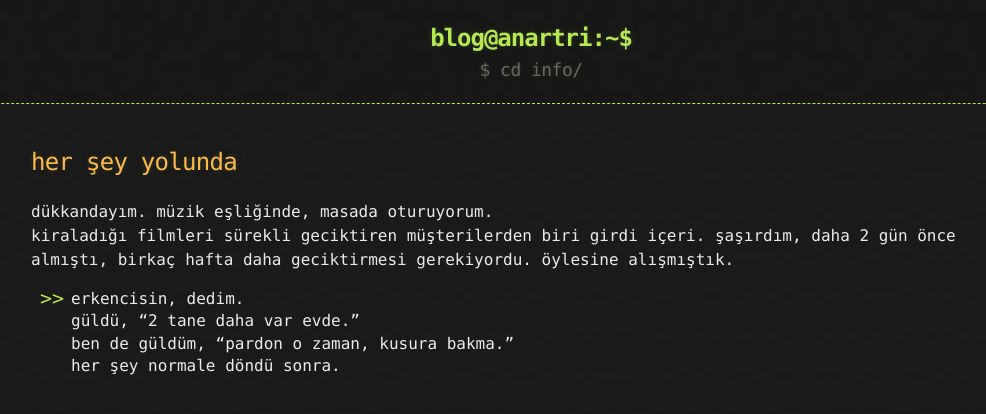
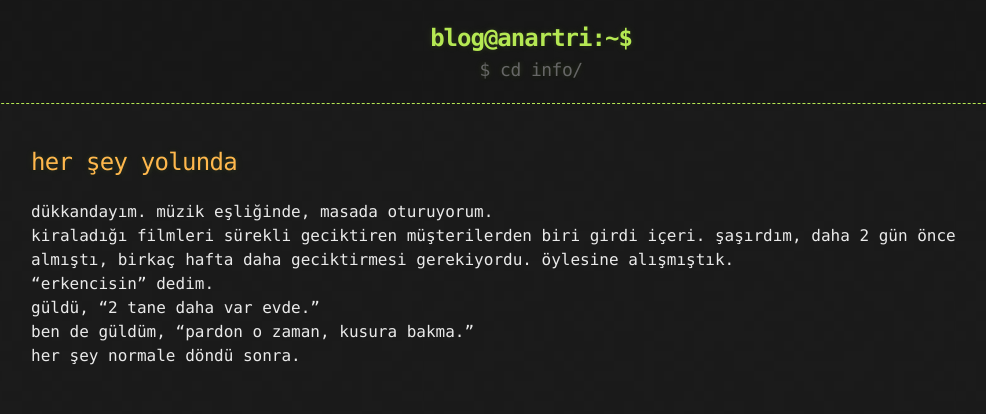
Before and after one commit to lanartri/lanartri.github.io, a Jekyll site: the page built from _posts/2005-04-14-her-sey-yolunda.md, in a window 1280 px wide. Shown: the top 414 px of the page, without its empty margins (109-1095 px from the left). Built offline with Jekyll 4.4.1, drawn with Linux system fonts in a browser that asks for light colours.

Commit message:
add blog (old)

```diff
--- a/_posts/2005-04-14-her-sey-yolunda.md
+++ b/_posts/2005-04-14-her-sey-yolunda.md
@@ -8,7 +8,7 @@ categories: gündem
 
 dükkandayım. müzik eşliğinde, masada oturuyorum.
 kiraladığı filmleri sürekli geciktiren müşterilerden biri girdi içeri. şaşırdım, daha 2 gün önce almıştı, birkaç hafta daha geciktirmesi gerekiyordu. öylesine alışmıştık.
-- erkencisin, dedim.
+"erkencisin" dedim.
 güldü, "2 tane daha var evde."
 ben de güldüm, "pardon o zaman, kusura bakma."
 her şey normale döndü sonra.
```
